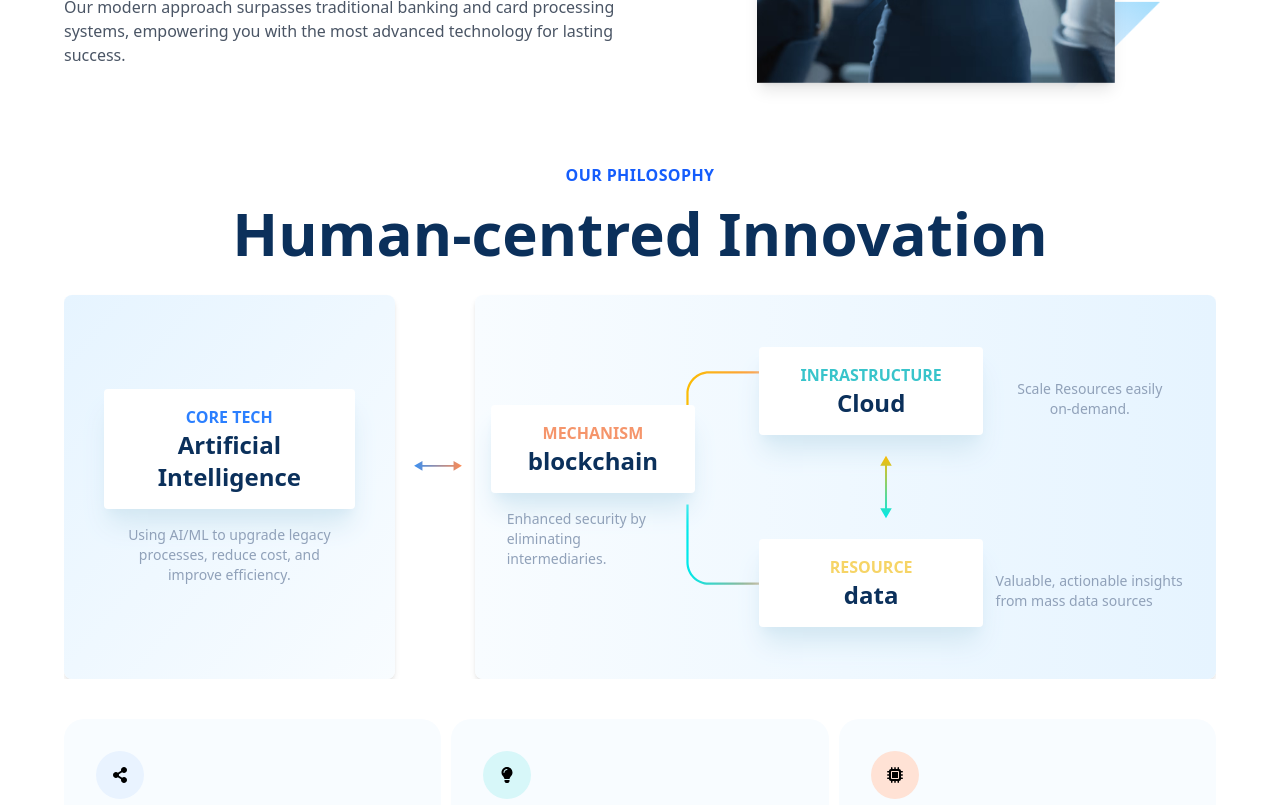
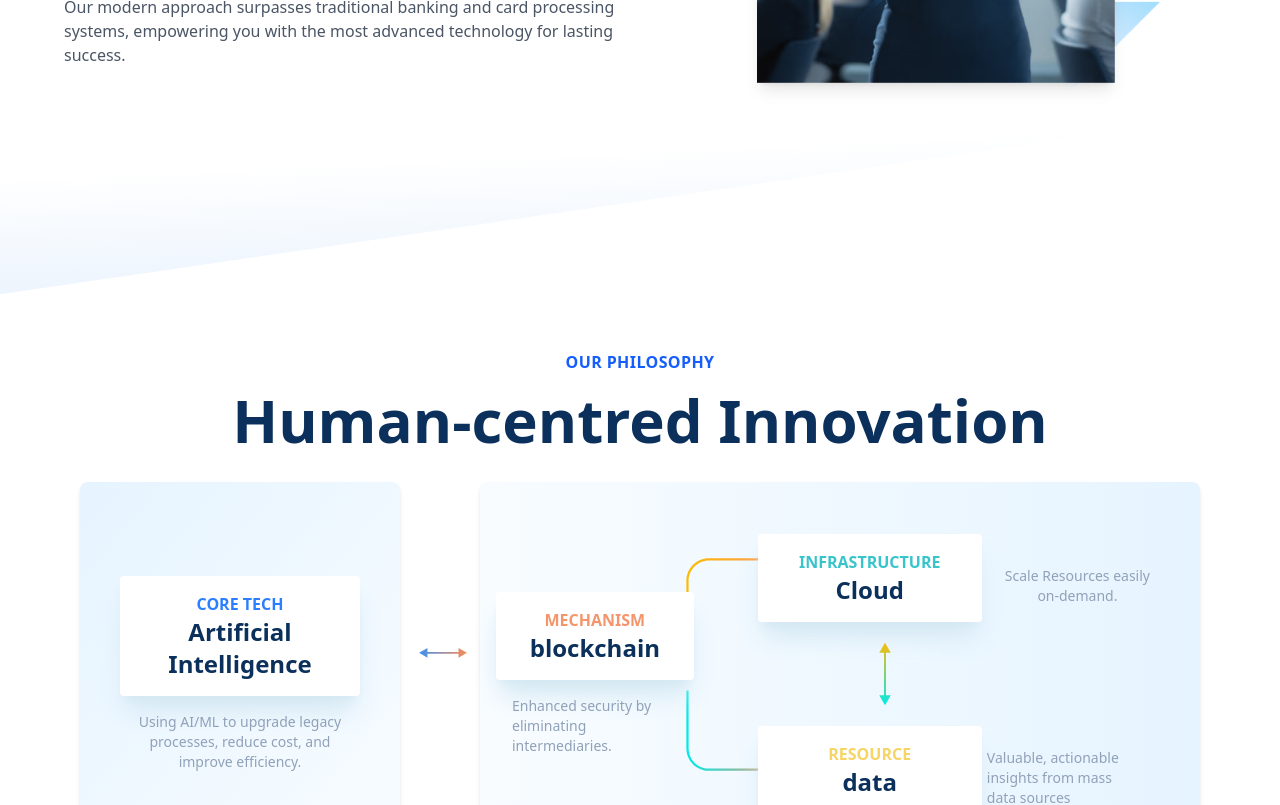
Before and after one commit to emondewan00/anytxn-clone, a Next.js app: page / in a window 1280 px wide. Shown: the part 1080-1885 px from the top of the page. Built offline with nearby package versions, Linux system fonts and the light colour scheme.

Commit message:
section svg added

```diff
--- a/src/app/page.tsx
+++ b/src/app/page.tsx
@@ -9,14 +9,21 @@ import UserIconsSlider from "../components/UserIconsSlider";
 import AntechSolutions from "../components/AntechSolutions";
 import Footer from "../components/Footer";
 import FeatureSlider from "../components/FeatureSlider";
+import SectionSvg from "../components/SectionSvg";
 
 export default function Home() {
   return (
     <main className=" bg-white">
       <Banner />
-      <FinancialTechInnovation />
+      <div>
+        <FinancialTechInnovation />
+        <SectionSvg />
+      </div>
       <Philosophy />
       <FeatureSlider />
+      <div>
+        <SectionSvg />
+      </div>
       <FutureFinance />
       <CountCard />
       <div>
--- a/src/components/LanguageToggle.tsx
+++ /dev/null
@@ -1,68 +0,0 @@
-"use client";
-import { useState, useRef, useEffect } from "react";
-import { FaGlobe } from "react-icons/fa";
-
-interface Language {
-  code: string;
-  label: string;
-}
-
-const languages: Language[] = [
-  { code: "en", label: "English" },
-  { code: "bn", label: "বাংলা" },
-  { code: "es", label: "Español" },
-  { code: "fr", label: "Français" },
-];
-
-export default function LanguageToggle() {
-  const [selectedLanguage, setSelectedLanguage] = useState<string>("en");
-  const [isOpen, setIsOpen] = useState<boolean>(false);
-  const dropdownRef = useRef<HTMLDivElement>(null);
-
-  // Close dropdown when clicking outside
-  useEffect(() => {
-    function handleClickOutside(event: MouseEvent) {
-      if (
-        dropdownRef.current &&
-        !dropdownRef.current.contains(event.target as Node)
-      ) {
-        setIsOpen(false);
-      }
-    }
-    document.addEventListener("mousedown", handleClickOutside);
-    return () => document.removeEventListener("mousedown", handleClickOutside);
-  }, []);
-
-  return (
-    <div className="relative inline-block text-left" ref={dropdownRef}>
-      <button
-        className="flex items-center gap-2 px-4 py-2 rounded-full shadow border"
-        onClick={() => setIsOpen(!isOpen)}
-      >
-        <FaGlobe className="w-5 h-5" />
-        {languages.find((lang) => lang.code === selectedLanguage)?.label}
-      </button>
-
-      {isOpen && (
-        <div className="absolute left-0 mt-2 w-40 bg-white border border-gray-200 rounded-lg shadow-lg">
-          {languages.map((lang) => (
-            <button
-              key={lang.code}
-              className={`block w-full px-4 py-2 text-left text-gray-700 hover:bg-gray-100 ${
-                selectedLanguage === lang.code
-                  ? "font-semibold text-blue-600"
-                  : ""
-              }`}
-              onClick={() => {
-                setSelectedLanguage(lang.code);
-                setIsOpen(false);
-              }}
-            >
-              {lang.label}
-            </button>
-          ))}
-        </div>
-      )}
-    </div>
-  );
-}
--- a/src/components/Philosophy.tsx
+++ b/src/components/Philosophy.tsx
@@ -29,7 +29,7 @@ const InfoCard: React.FC<InfoCardType> = ({
 
 const Philosophy: React.FC = () => {
   return (
-    <section className="max-w-6xl mx-auto my-8 overflow-hidden">
+    <section className="px-4 max-w-6xl mx-auto my-8 overflow-hidden">
       <div className="text-center">
         <SectionHeading
           subTitle="Our Philosophy"
--- /dev/null
+++ b/src/components/SectionSvg.tsx
@@ -0,0 +1,32 @@
+const SectionSvg = () => {
+  return (
+    <svg
+      className="max-h-[240px] w-full min-h-[60px]"
+      preserveAspectRatio="xMidYMid slice"
+      viewBox="0 0 1920 280"
+      fill="none"
+      xmlns="http://www.w3.org/2000/svg"
+    >
+      <path
+        opacity="0.7"
+        d="M-240 0L1680 0L-240 280L-240 0Z"
+        fill="url(#paint0_linear_6055_471)"
+      ></path>
+      <defs>
+        <linearGradient
+          id="paint0_linear_6055_471"
+          x1="458.5"
+          y1="1561.14"
+          x2="392.705"
+          y2="52.1879"
+          gradientUnits="userSpaceOnUse"
+        >
+          <stop stopColor="#1F80F0"></stop>
+          <stop offset="1" stopColor="#1F80F0" stopOpacity="0"></stop>
+        </linearGradient>
+      </defs>
+    </svg>
+  );
+};
+
+export default SectionSvg;
```
